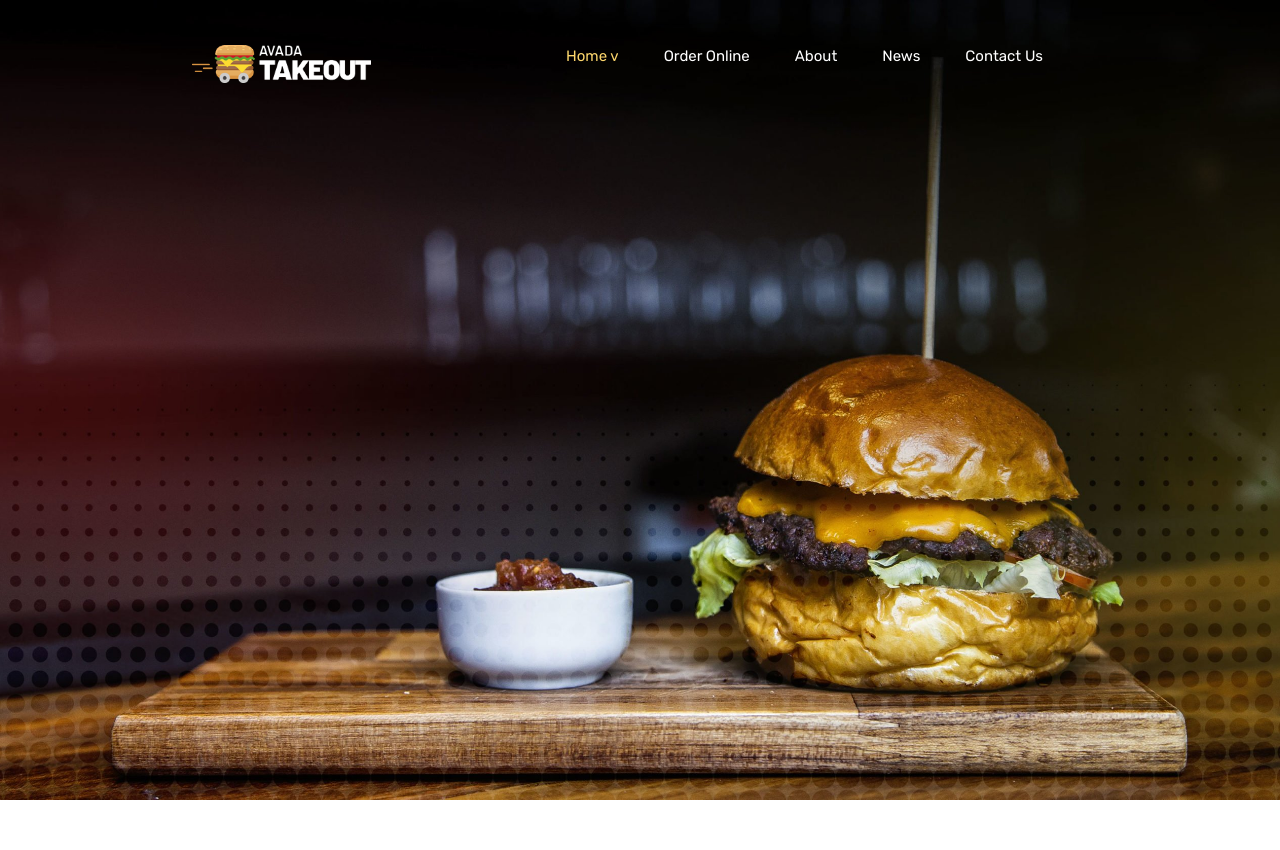
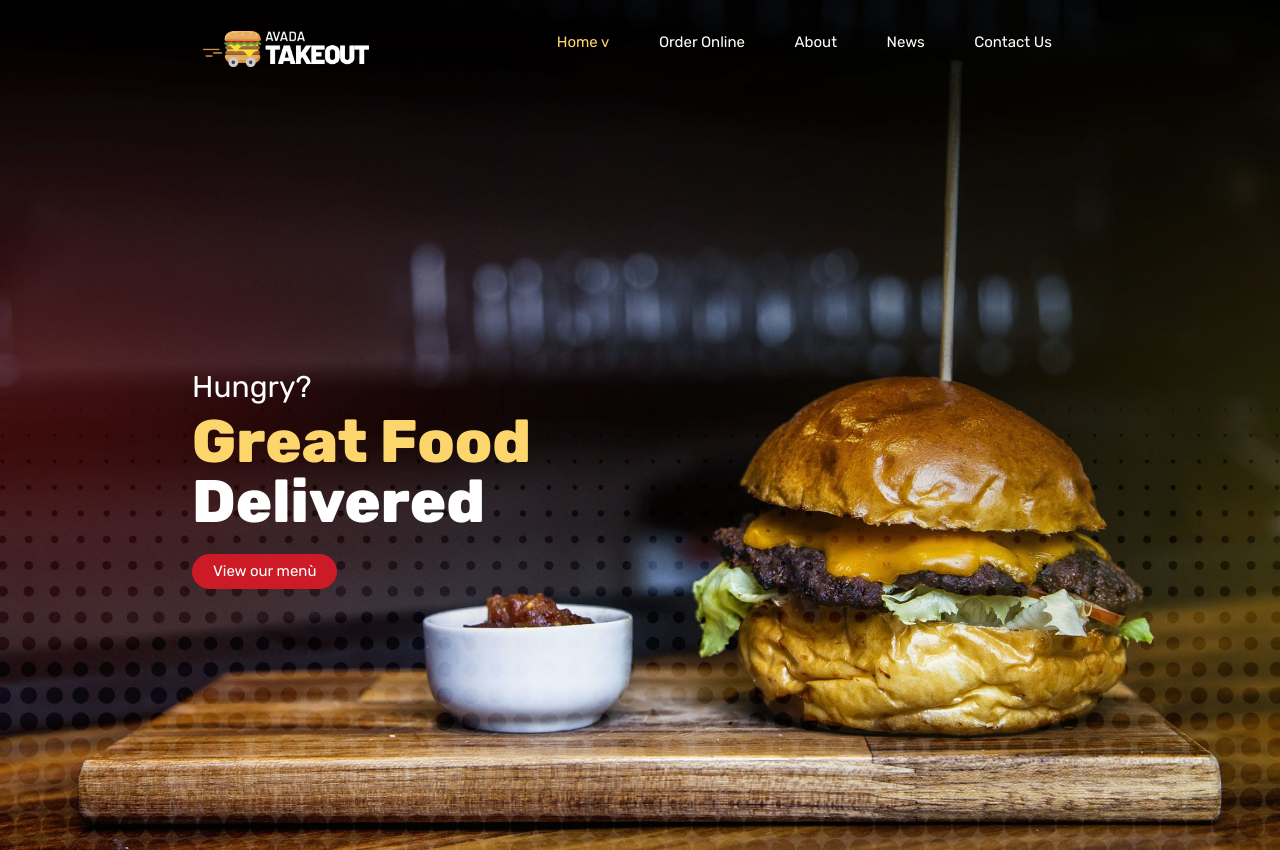
Before and after one commit to FabioBabaglioni/proj-html-vuejs, a Vue app: page / in a window 1280 px wide. Before the commit the page ends 800 px from the top, so only its background shows below. Built offline with nearby package versions, Linux system fonts and the light colour scheme.

Commit message:
Creo scritta e button header

```diff
--- a/src/components/appHeader.vue
+++ b/src/components/appHeader.vue
@@ -1,7 +1,10 @@
 <script>
+import headerNavBar from "./headerNavbar.vue"
 
 export default {
-
+    components: {
+        headerNavBar
+    }
 }
 </script>
 
@@ -9,31 +12,26 @@ export default {
     <!-- sezione per inserimento immagine di sfondo -->
     <section id="background">
 
-        <div class="container_site pt-5">
-            <nav class="d-flex justify-content-between align-items-center">
-                <!-- logo -->
-                <img src="../img/takeout-logo.png" alt="">
+        <div class="container_site container_hero">
 
-                <!-- navigazione sito con riferimento ai data-->
+            <!-- navbar -->
+            <headerNavBar />
 
-                <ul class="d-flex">
-                    <li class="pe-5 active">Home v</li>
-                    <li class="pe-5">Order Online</li>
-                    <li class="pe-5">About</li>
-                    <li class="pe-5">News</li>
-                    <li class="pe-5">Contact Us</li>
-                </ul>
+            <div class="d-flex align-items-center" id="scritta">
+                <!-- scritta societaria  -->
+                <div>
+                    <div class="text_medium">Hungry?</div>
+                    <div class="text_big co_brand">Great Food</div>
+                    <div class="text_big">Delivered</div>
 
-            </nav>
+                    <!-- button -->
+                    <button class="btn_red btn_medium mt-4">View our menù</button>
+                </div>
 
-            <div>
-                <!-- scritta societaria  -->
-                <!-- button -->
+
+
             </div>
         </div>
-        <!-- nav bar -->
-
-
 
         <!-- section in position absolute con informazioni delivery -->
         <div>
@@ -54,15 +52,41 @@ export default {
 #background {
     background-image: url("../img/home-background-hero-scaled.jpg");
     background-size: cover;
-    background-position: bottom;
-    height: 800px;
+    background-position: top;
+
+    .container_hero {
+        height: 850px;
+    }
+
+    nav {
+        height: 100px;
+    }
 
     img {
-        width: 20%;
+        width: 60%;
     }
 
     .active {
         color: $brandPrimary;
     }
+
+    #scritta {
+        height: calc(100% - 100px);
+
+        .text_medium {
+            font-size: 30px;
+            line-height: 50px;
+        }
+
+        .text_big {
+            font-size: 60px;
+            font-weight: 800;
+            line-height: 60px;
+        }
+
+        .co_brand {
+            color: $brandPrimary;
+        }
+    }
 }
 </style>
--- a/src/components/style/general.scss
+++ b/src/components/style/general.scss
@@ -20,3 +20,13 @@ li {
     width: 70%;
     margin: 0 auto;
 }
+
+.btn_red {
+    background-color: #cc1a26;
+    border-radius: 40px;
+    border: solid 1px #cc1a26;
+}
+
+.btn_medium {
+    padding: 5px 20px;
+}
```
